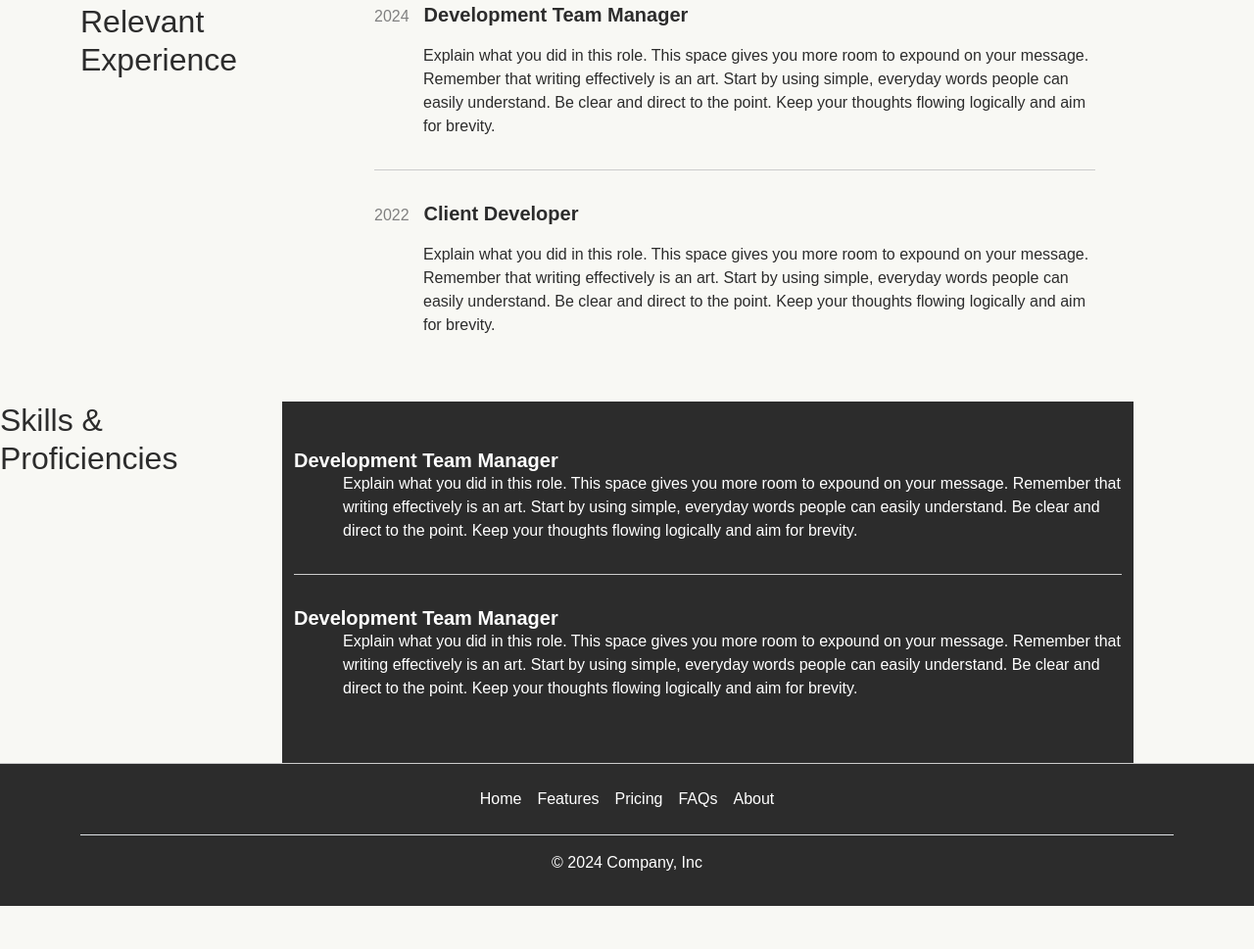
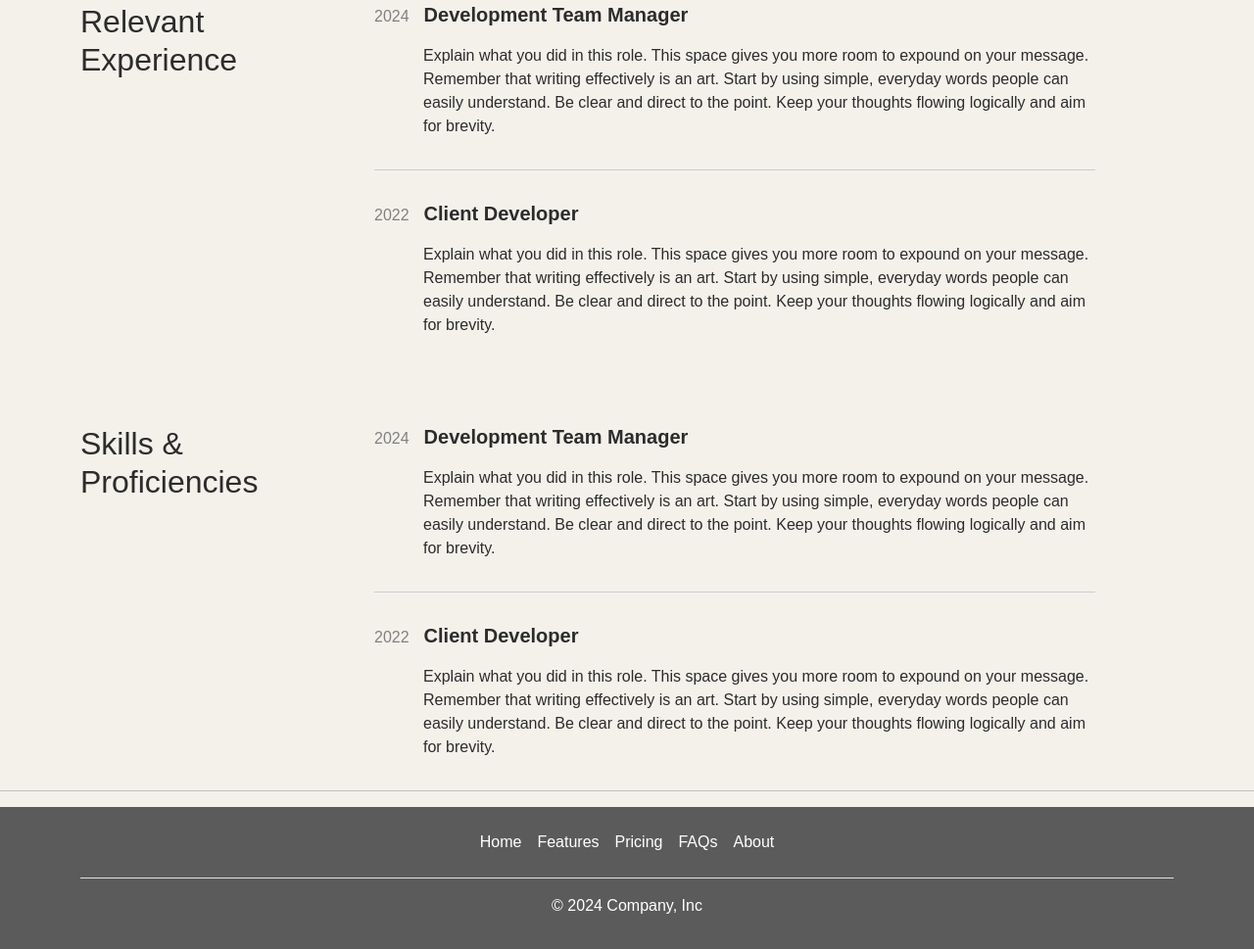
Before and after one commit to Heavyfermion/CapstoneProject_Web, a plain HTML site: page index.html in a window 1280 px wide. Shown: the part 1036-2005 px from the top of the page at 98% size. Before the commit the page ends 1961 px from the top, so only its background shows below. Drawn offline with nearby package versions, Linux system fonts and the light colour scheme.

Commit message:
스킬쪽 완전히 붙어버리는 현상 없앰

```diff
--- a/css/style.css
+++ b/css/style.css
@@ -1,14 +1,16 @@
 body {
-    background-color: #f8f8f4;
+    background-color: #f4f1eb;
     color: #2c2c2c;
     font-family: Arial, sans-serif;
 }
 .experience-section {
     margin: 50px auto;
 }
-.personalskill-section{
+.personalskill-section {
     margin: 50px auto;
-    background-color: gray;
+}
+.introduce-bg{
+    background-color: white;
 }
 .left-column {
     max-width: 300px;
@@ -36,13 +38,16 @@ body {
     margin: 2rem 0;
 }
 .skill-bg{
-    background-color: #2c2c2c;
+    background-color: #5b5b5b;
     color: white;
+}
+.skill-title{
+    background-color:#f4f1eb;
 }
 .skill-description {
     padding-left: 50px; /* Adjust this value as needed to align with title */
 }
 .footer{
-    background-color: #2c2c2c;
+    background-color: #5b5b5b;
     color: white;
 }
--- a/index.html
+++ b/index.html
@@ -55,7 +55,7 @@
                   </div>
               </div>
             <div class="col-10 col-sm-8 col-lg-6">
-                <img src="./assets/img/bear_profile.png" class="d-block mx-lg-auto img-fluid profile-round-img" alt="Bootstrap Themes" width="100px" loading="lazy">
+              <img src="./assets/img/bear_profile.png" class="d-block mx-lg-auto img-fluid profile-round-img" alt="my-image" width="100px" loading="lazy">
             </div>
 
           </div>
@@ -63,11 +63,11 @@
   </section>
 
   <!-- introduce -->
-    <section id = "introduce">
+  <section id = "introduce" class="introduce-bg">
     <div class="container col-xxl-8 px-4 py-5">
       <div class="row flex-lg-row-reverse align-items-center g-5 py-5">
         <div class="col-10 col-sm-8 col-lg-6">
-            <img src="./assets/img/bear_profile.png" class="d-block mx-lg-auto img-fluid" alt="Bootstrap Themes" width="700" height="500" loading="lazy">
+          <img src="./assets/img/bear_profile.png" class="d-block mx-lg-auto img-fluid" alt="my image" width="700" height="500" loading="lazy">
         </div>
         <div class="col-lg-6">
           <h1 class="display-5 fw-bold text-body-emphasis lh-1 mb-3">About Me (he/him)</h1>
@@ -83,10 +83,10 @@
   <section id = "experience">
     <div class="container experience-section">
       <div class="row">
-            <div class="col-md-4 left-column">
+          <div class="col-4 col-md-4 left-column">
               <h2 class="mb-4">Relevant Experience</h2>
           </div>
-            <div class="col-md-8">
+          <div class="col-8 col-md-8">
               <!-- Experience 1 -->
               <div>
                   <div class="role-header">
@@ -123,17 +123,21 @@
     </div>
   </section>
   <!-- personal skill -->
-    <section id = "personal skill">
-      <div class="container personalskill-section"></div>
-        <div class="row ">
-            <div class="col-md-4 left-column">
-                <h2 class="mb-4 ">Skills & Proficiencies </h2>
+  <section id = "skills">
+    <div class="container experience-section mb-0">
+      <div class="row">
+          <div class="col-4 col-md-4 left-column">
+              <h2 class="mb-4 pt-4">Skills & Proficiencies</h2>
           </div>
-            <div class="col-md-8  skill-bg">
+          <div class="col-8 col-md-8 pt-4">
               <!-- Experience 1 -->
-                <div class="pt-5 ">
+              <div>
+                  <div class="role-header">
+                      <p class="role-year">2024</p>
                       <h3 class="role-title">Development Team Manager</h3>
-                  <p class="skill-description">
+                  </div>
+                  <div>
+                    <p class="role-description">
                       Explain what you did in this role. This space gives you more room to expound on your message.
                       Remember that writing effectively is an art. Start by using simple, everyday words people can easily understand.
                       Be clear and direct to the point. Keep your thoughts flowing logically and aim for brevity.
@@ -141,12 +145,17 @@
 
                   </div>
 
+              </div>
+
               <div class="divider"></div>
 
               <!-- Experience 2 -->
-                <div class="pb-5">
-                  <h3 class="role-title">Development Team Manager</h3>
-                  <p class="skill-description">
+              <div>
+                  <div class="role-header">
+                      <p class="role-year">2022</p>
+                      <h3 class="role-title">Client Developer</h3>
+                  </div>
+                  <p class="role-description">
                       Explain what you did in this role. This space gives you more room to expound on your message.
                       Remember that writing effectively is an art. Start by using simple, everyday words people can easily understand.
                       Be clear and direct to the point. Keep your thoughts flowing logically and aim for brevity.
@@ -155,6 +164,9 @@
           </div>
       </div>
     </div>
+  </section>
+
+  <hr>
 
   </section>
   <!-- selected work / project -->
@@ -162,7 +174,7 @@
 
   </section>
 
-    <div class="divider my-0"></div>
+
   <!-- footer : it can be located below section -->
   <section id="footer" class="footer">
     <div class="container skill">
```
Lines whose indentation alone changed are shown as unchanged.
